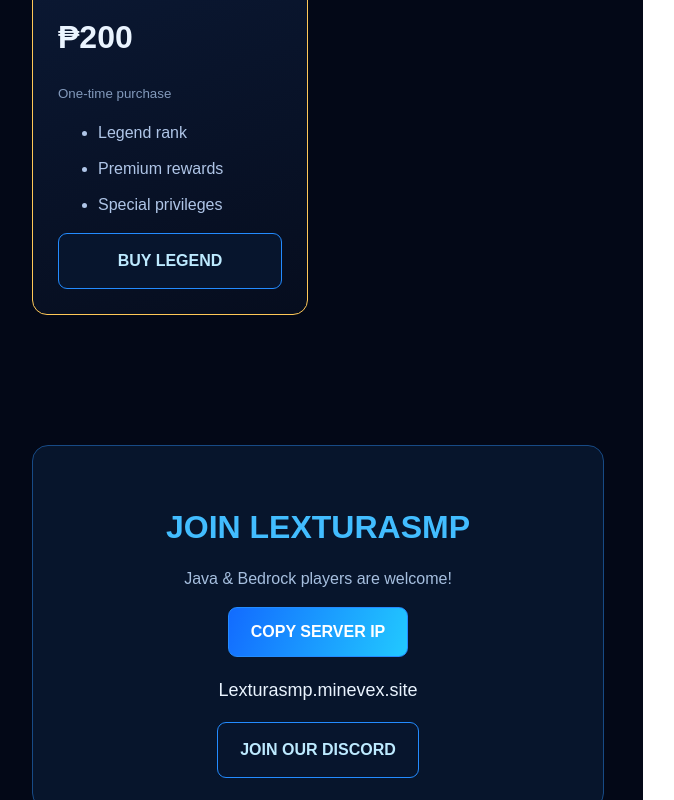
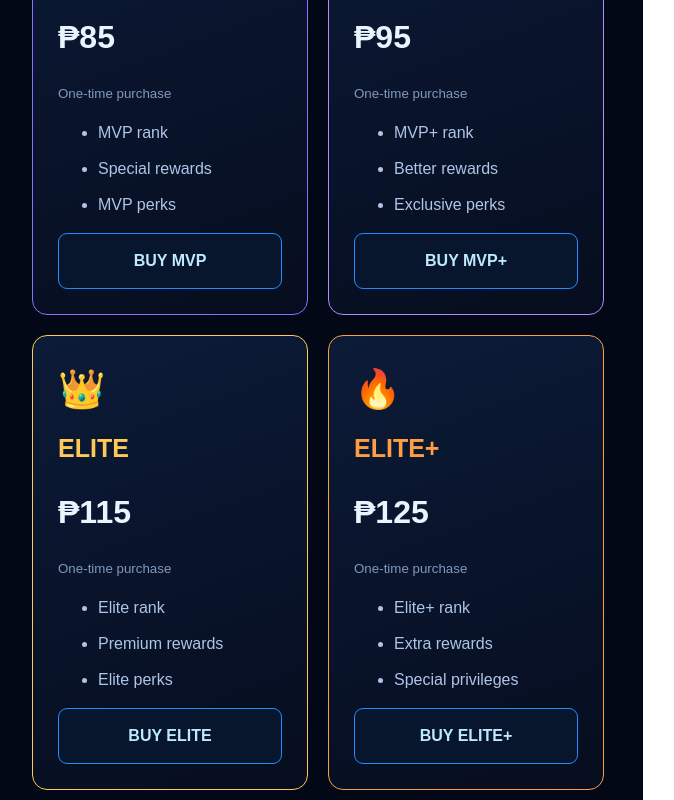
Before and after one commit to cacatiancatherine1-lgtm/lextura-store-78291, a React (Vite) app: page / in a window 1280 px wide. Shown: the part 1560-2360 px from the top of the page, without its empty margins (7-681 px from the left). Built offline with nearby package versions, Linux system fonts and the light colour scheme.

Commit message:
Create LexturaSMP Store

```diff
--- a/src/App.tsx
+++ b/src/App.tsx
@@ -6,8 +6,14 @@ const DISCORD_URL = 'https://discord.gg/HAkg5a6cK'
 
 const ranks = [
   { name: 'VIP', price: '₱50', color: '#37bfff', icon: '⚡', perks: ['Exclusive VIP rank', 'Special rewards', 'VIP perks'] },
-  { name: 'ELITE', price: '₱100', color: '#8b70ff', icon: '💎', perks: ['Elite rank', 'Better rewards', 'Exclusive perks'] },
-  { name: 'LEGEND', price: '₱200', color: '#ffc857', icon: '👑', perks: ['Legend rank', 'Premium rewards', 'Special privileges'] },
+  { name: 'VIP+', price: '₱75', color: '#50d9ff', icon: '💠', perks: ['VIP+ rank', 'Extra rewards', 'Exclusive perks'] },
+  { name: 'MVP', price: '₱85', color: '#8b70ff', icon: '💎', perks: ['MVP rank', 'Special rewards', 'MVP perks'] },
+  { name: 'MVP+', price: '₱95', color: '#b58cff', icon: '🔮', perks: ['MVP+ rank', 'Better rewards', 'Exclusive perks'] },
+  { name: 'ELITE', price: '₱115', color: '#ffc857', icon: '👑', perks: ['Elite rank', 'Premium rewards', 'Elite perks'] },
+  { name: 'ELITE+', price: '₱125', color: '#ff9d42', icon: '🔥', perks: ['Elite+ rank', 'Extra rewards', 'Special privileges'] },
+  { name: 'LEXTURA', price: '₱145', color: '#ff4f91', icon: '⚔️', perks: ['Lextura rank', 'Legendary rewards', 'Exclusive privileges'] },
+  { name: 'LEXTURA+', price: '₱150', color: '#ff70d4', icon: '🌌', perks: ['Lextura+ rank', 'Premium rewards', 'Special privileges'] },
+  { name: 'CUSTOM RANK', price: '₱160', color: '#55ff9a', icon: '✨', perks: ['Custom rank', 'Custom name and style', 'Special privileges'] },
 ]
 
 export default function App() {
```
